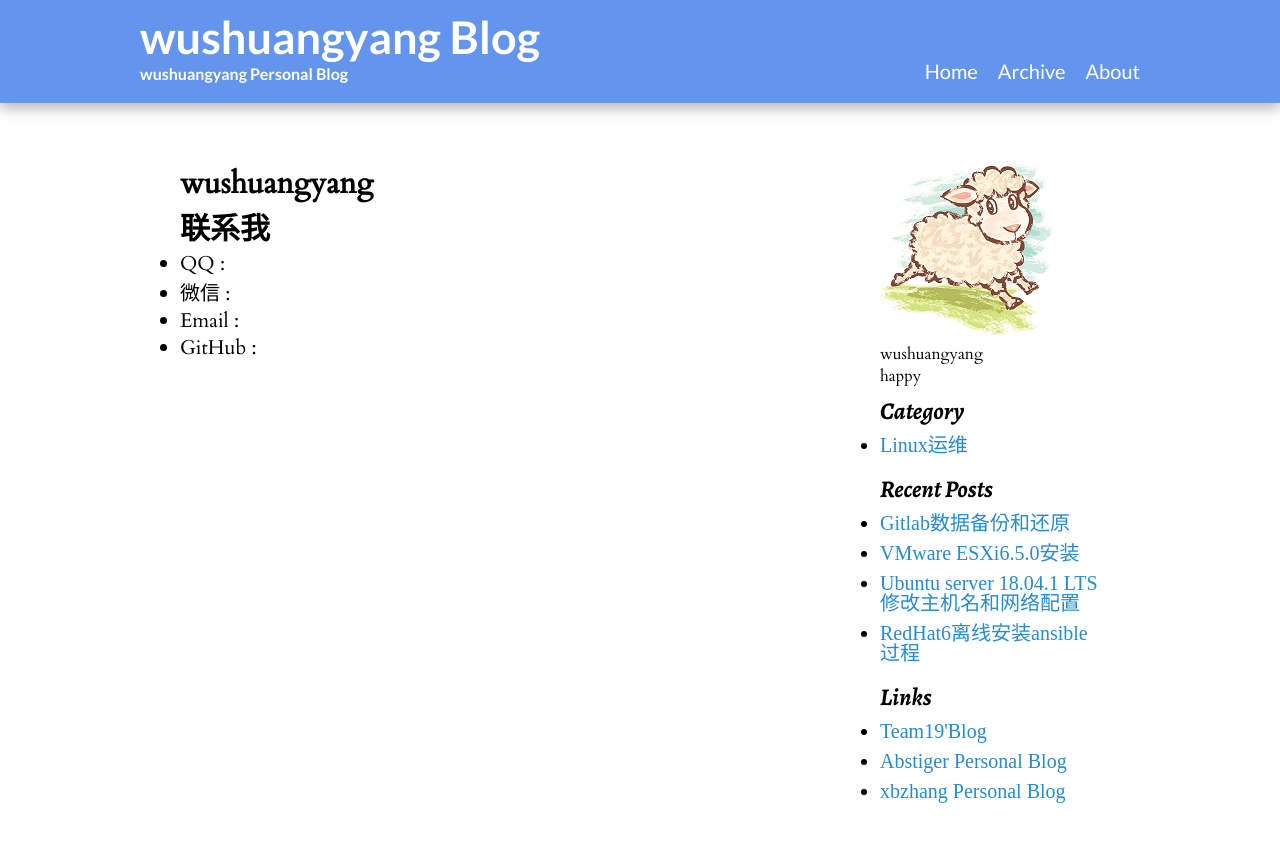
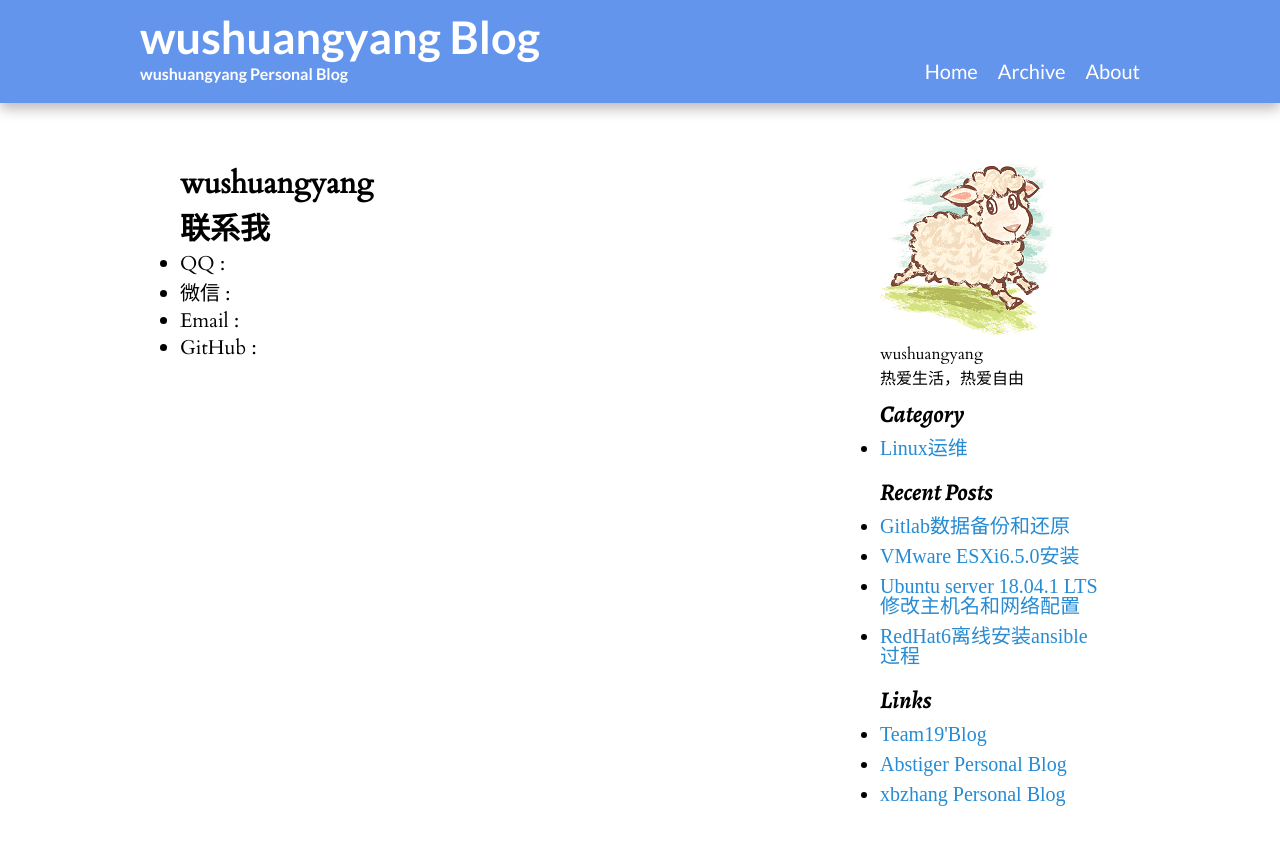
Before and after one commit to wushuangyang/blog, a Jekyll site: the page built from about.md, in a window 1280 px wide. Shown: the top 845 px of the page. Built offline with Jekyll 4.4.1, drawn with Linux system fonts in a browser that asks for light colours; some web fonts are replaced.

Commit message:
sidebar3

```diff
--- a/_config.yml
+++ b/_config.yml
@@ -9,7 +9,7 @@ title: wushuangyang Blog
 tagline: 'wushuangyang Personal Blog'
 baseurl: /
 
-description: happy
+description: 热爱生活，热爱自由
 
 author: wushuangyang
 name: wushuangyang
```
